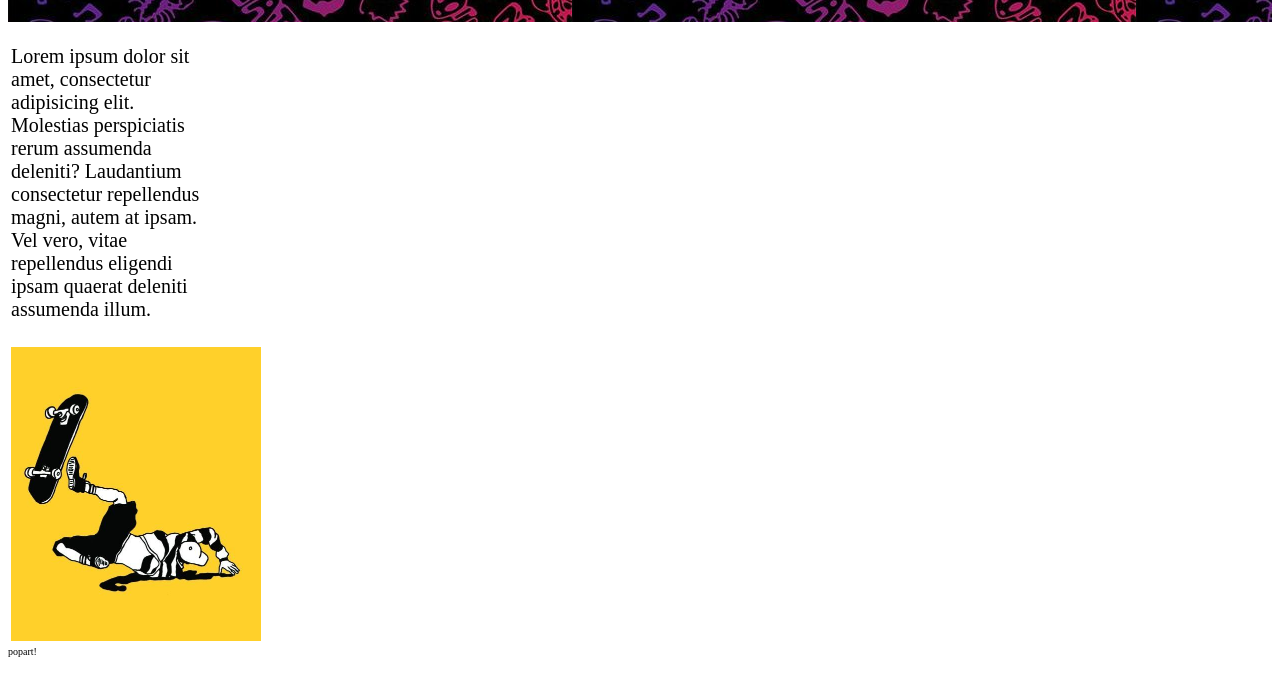
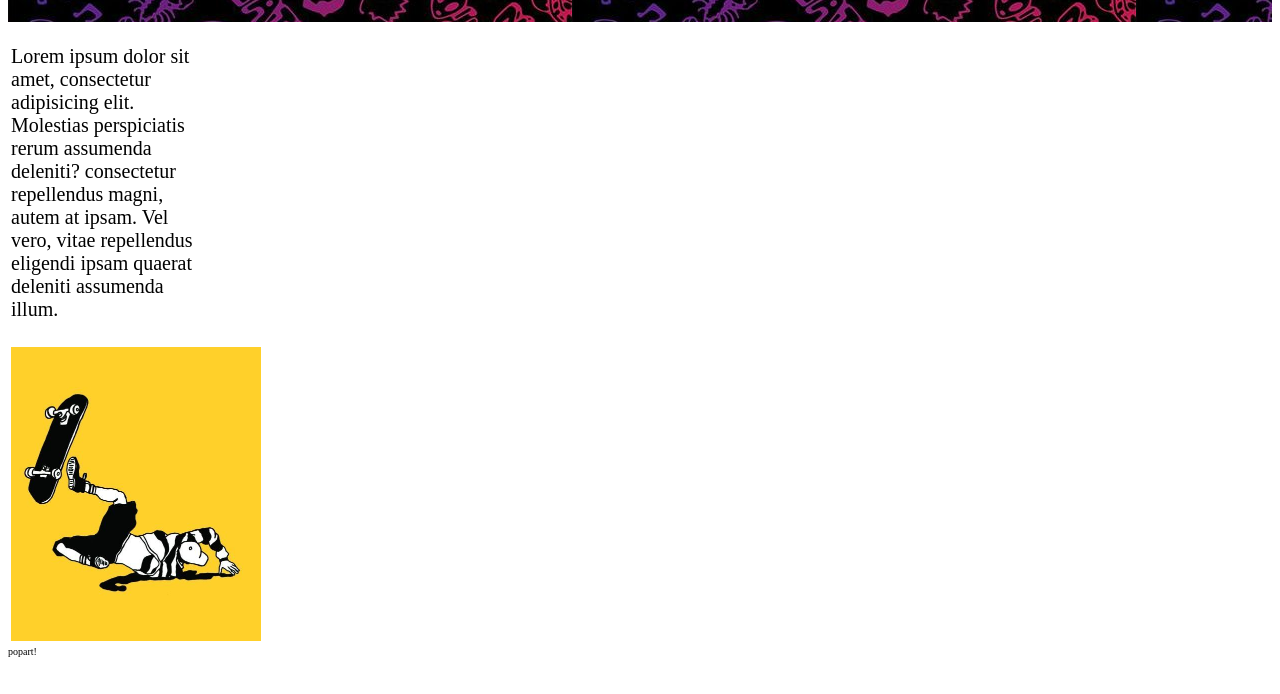
Before and after one commit to eracom-ID401/Site-Skate-Chiara, a plain HTML site: page index.html in a window 1280 px wide. Shown: the part 106-800 px from the top of the page. Drawn offline with Linux system fonts and the light colour scheme.

Commit message:
lorem
exemple

```diff
--- a/index.html
+++ b/index.html
@@ -31,7 +31,7 @@
         <div class="p1">
             <p>Lorem ipsum dolor sit amet, consectetur adipisicing elit. Molestias perspiciatis rerum assumenda
                 deleniti?
-                Laudantium consectetur repellendus magni, autem at ipsam. Vel vero, vitae repellendus eligendi ipsam
+                consectetur repellendus magni, autem at ipsam. Vel vero, vitae repellendus eligendi ipsam
                 quaerat
                 deleniti assumenda illum.</p>
         </div>
```
